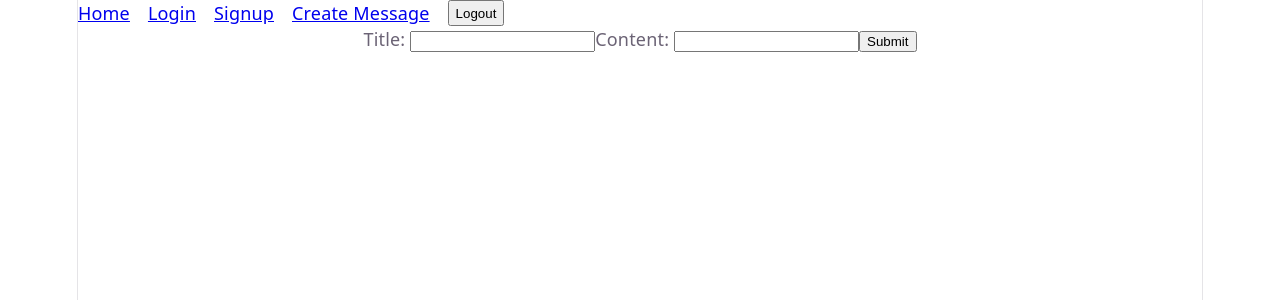
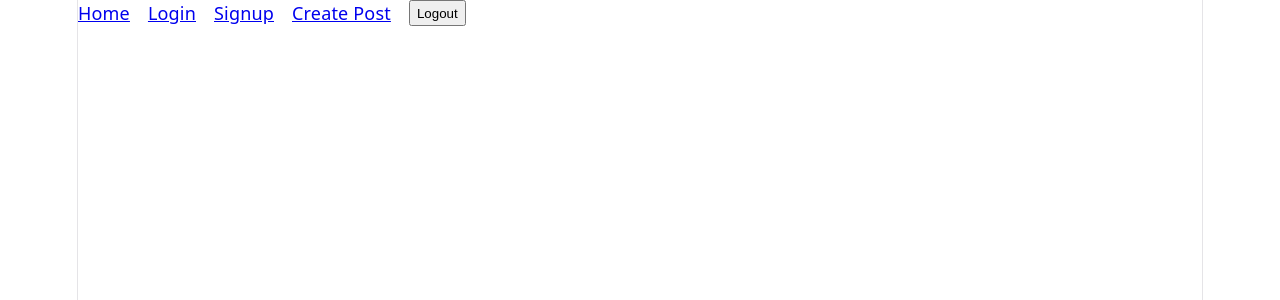
Before and after one commit to Benjamin-Re/blog-fe, a React (Vite) app: page /messages/create in a window 1280 px wide. Shown: the top 300 px of the page. Built offline with nearby package versions, Linux system fonts and the light colour scheme.

Commit message:
Rename messages to posts

```diff
--- a/src/App.tsx
+++ b/src/App.tsx
@@ -3,7 +3,7 @@ import { BrowserRouter, Routes, Route } from "react-router-dom";
 import { HomePage } from "./pages/HomePage";
 import { LoginPage } from "./pages/LoginPage";
 import { SignupPage } from "./pages/SignupPage";
-import { CreateMessagePage } from "./pages/CreateMessagePage"
+import { CreatePostPage } from "./pages/CreatePostPage"
 import { Navbar } from "./components/Navbar";
 import { AuthProvider } from "./context/AuthContext";
 
@@ -16,7 +16,7 @@ function App() {
           <Route path="/" element={<HomePage></HomePage>} />
           <Route path="/users/signup" element={<SignupPage></SignupPage>} />
           <Route path="/users/login" element={<LoginPage></LoginPage>} />
-          <Route path="/messages/create" element={<CreateMessagePage></CreateMessagePage>} />
+          <Route path="/posts/create" element={<CreatePostPage></CreatePostPage>} />
         </Routes>
       </BrowserRouter>
     </AuthProvider>
--- a/src/components/CreateMessageForm.tsx
+++ b/src/components/CreatePostForm.tsx
@@ -1,14 +1,14 @@
 import { useState } from "react";
 import { useNavigate } from "react-router-dom"
 
-export function CreateMessageForm() {
+export function CreatePostForm() {
     const [title, setTitle] = useState('');
     const [content, setContent] = useState('');
     const navigate = useNavigate()
 
     const handleSubmit = async (e: any) => {
       e.preventDefault(); // prevent page reload
-      const res = await fetch(`http://localhost:3000/messages/create`, {
+      const res = await fetch(`http://localhost:3000/posts/create`, {
         method: 'POST',
         headers: { 'Content-Type': 'application/json'},
         body: JSON.stringify({ title, content }),
--- a/src/components/Navbar.tsx
+++ b/src/components/Navbar.tsx
@@ -17,7 +17,7 @@ export function Navbar() {
             <Link to="/">Home</Link>
             <Link to="/users/login">Login</Link>
             <Link to="/users/signup">Signup</Link>
-            <Link to="/messages/create">Create Message</Link>
+            <Link to="/posts/create">Create Post</Link>
             <button onClick={handleLogout}>Logout</button>
         </div>
     )
--- a/src/pages/CreateMessagePage.tsx
+++ /dev/null
@@ -1,11 +0,0 @@
-import { CreateMessageForm } from '../components/CreateMessageForm.tsx'
-
-
-export function CreateMessagePage () {
-
-    return (
-        <>
-            <CreateMessageForm></CreateMessageForm>
-        </>
-    )
-}
--- /dev/null
+++ b/src/pages/CreatePostPage.tsx
@@ -0,0 +1,11 @@
+import { CreatePostForm } from '../components/CreatePostForm.tsx'
+
+
+export function CreatePostPage () {
+
+    return (
+        <>
+            <CreatePostForm></CreatePostForm>
+        </>
+    )
+}
--- a/src/pages/HomePage.tsx
+++ b/src/pages/HomePage.tsx
@@ -3,21 +3,21 @@ import { Greeting } from '../components/Greeting'
 
 
 export function HomePage () {
-    const [messages, setMessages] = useState<{ id: number; title: string; content: string }[]>([])
+    const [posts, setPosts] = useState<{ id: number; title: string; content: string }[]>([])
 
     useEffect(()=>{
-        async function getMessages() {
-            const raw = await fetch('http://localhost:3000/messages')
+        async function getPosts() {
+            const raw = await fetch('http://localhost:3000/posts')
             const data = await raw.json()
             return data
         }
-        getMessages().then(setMessages)
+        getPosts().then(setPosts)
     }, [])
     return (
         <>
             <Greeting></Greeting>
             <div>
-                { messages.map(m => <div key={m.id}><h3>{m.title}</h3><p>{m.content}</p></div>) }
+                { posts.map(m => <div key={m.id}><h3>{m.title}</h3><p>{m.content}</p></div>) }
             </div>
         </>
     )
```
Also changed, not shown: 1 other file (tests, documents, lock files or other folders).
